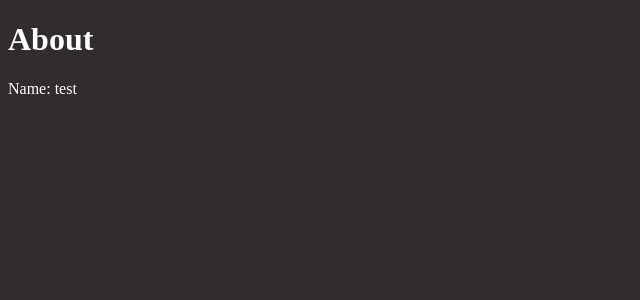
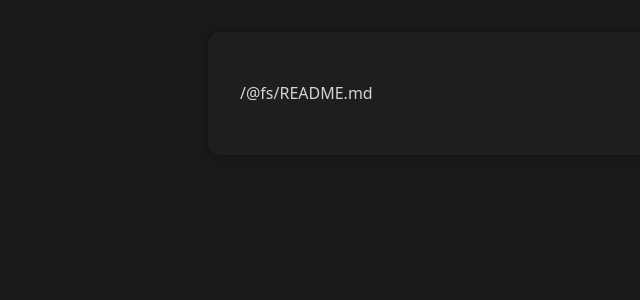
Before and after one commit to SimonEngineer/simonengineer.github.io, a React (Vite) app: page /about in a window 1280 px wide. Shown: the top 300 px of the page, without its empty margins (0-640 px from the left). Built offline with nearby package versions, Linux system fonts and the light colour scheme.

Commit message:
Added a markdown renderer

```diff
--- a/src/routes/about.tsx
+++ b/src/routes/about.tsx
@@ -1,38 +1,65 @@
 import {createFileRoute} from '@tanstack/react-router'
+import readMe from '../../README.md?raw';
 
-async function GetTestAsyncData(): Promise<{ name:string }> {
-    return new Promise((resolve) => {
-        setTimeout(() => {
-            resolve({name: 'test'});
-        }, 3000);
-    });
-}
+// import MarkdownIt from 'markdown-it';
+// import hljs from 'highlight.js';
+import 'highlight.js/styles/github-dark.css'; // or your theme
+
+import ReactMarkdown from 'react-markdown';
+import rehypeHighlight from 'rehype-highlight';
+import '../styles/markdown.css'
+
+// async function GetTestAsyncData(): Promise<{ name:string }> {
+//     return new Promise((resolve) => {
+//         setTimeout(() => {
+//             resolve({name: 'test'});
+//         }, 3000);
+//     });
+// }
 
 export const Route = createFileRoute('/about')({
     component: RouteComponent,
-    loader: () =>  GetTestAsyncData(),
-    pendingComponent: PendingComponent,
+    // loader: () =>  GetTestAsyncData(),
+    // pendingComponent: PendingComponent,
 
 })
-
-
+//
+// const md = new MarkdownIt({
+//     html: true,
+//     linkify: true,
+//     highlight: function (str:string, lang:string):string {
+//         if (lang && hljs.getLanguage(lang)) {
+//             try {
+//                 return '<pre class="hljs"><code>' +
+//                     hljs.highlight(str, { language: lang, ignoreIllegals: true }).value +
+//                     '</code></pre>';
+//             } catch (_) {}
+//         }
+//         return '<pre class="hljs"><code>' + md.utils.escapeHtml(str) + '</code></pre>';
+//     }
+// });
 
 function RouteComponent() {
-    const d = Route.useLoaderData()
+    // const html = marked.parse(readMe) as string
+    // const html = md.render(readMe)
     return (
-        <div className="App">
-            <h1>About</h1>
-            <div>Name: {d.name}</div>
+        <div className="markdown-container">
+            <div className="markdown-body">
+                {/*<Markdown remarkPlugins={[remarkGfm]}>{readMe}</Markdown>*/}
+                {/*<div id="readme"  dangerouslySetInnerHTML={{__html:html} }></div>*/}
+                <ReactMarkdown rehypePlugins={[rehypeHighlight]}>{readMe}</ReactMarkdown>
+            </div>
         </div>
     )
 }
 
-function PendingComponent() {
-
-    return (
-        <div className="App">
-            <h1>Pending</h1>
-
-        </div>
-    )
-}
+//
+// function PendingComponent() {
+//
+//     return (
+//         <div className="App">
+//             <h1>Pending</h1>
+//
+//         </div>
+//     )
+// }
--- a/src/styles.css
+++ b/src/styles.css
@@ -1,6 +1,14 @@
 
-body,html {
-  background-color: #322c2c;
-  color: white;
+/*.App {*/
+/*  background-color: #322c2c;*/
+/*  color: white;*/
 
+/*}*/
+
+body {
+    background-color: #1a1a1a;
+    margin: 0;
+    padding: 0;
+    font-family: system-ui, sans-serif;
+    color: #d4d4d4;
 }
--- /dev/null
+++ b/src/styles/markdown.css
@@ -0,0 +1,27 @@
+
+/* Flexbox centering */
+.markdown-container {
+    display: flex;
+    justify-content: center;
+    padding: 2rem;
+}
+
+/* Markdown container */
+.markdown-body {
+    background-color: #1e1e1e;
+    max-width: 800px;
+    width: 100%;
+    padding: 2rem;
+    border-radius: 12px;
+    box-shadow: 0 0 12px rgba(0, 0, 0, 0.4);
+    line-height: 1.7;
+}
+
+/* Optional styling for links, code blocks, etc. */
+.markdown-body a {
+    color: #61dafb;
+}
+.markdown-body pre {
+    overflow-x: auto;
+    border-radius: 6px;
+}
```
Also changed, not shown: package.json (+9 -1 lines), 1 other file (tests, documents, lock files or other folders).
